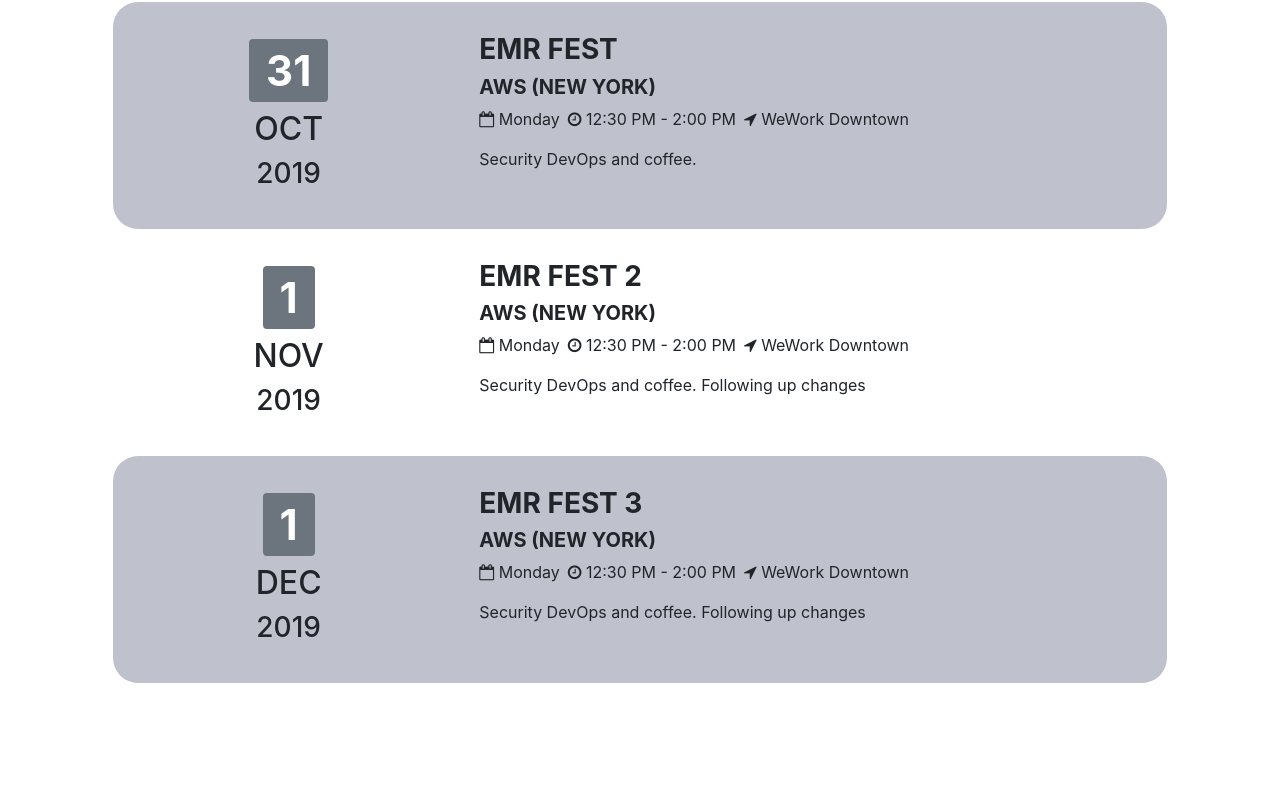
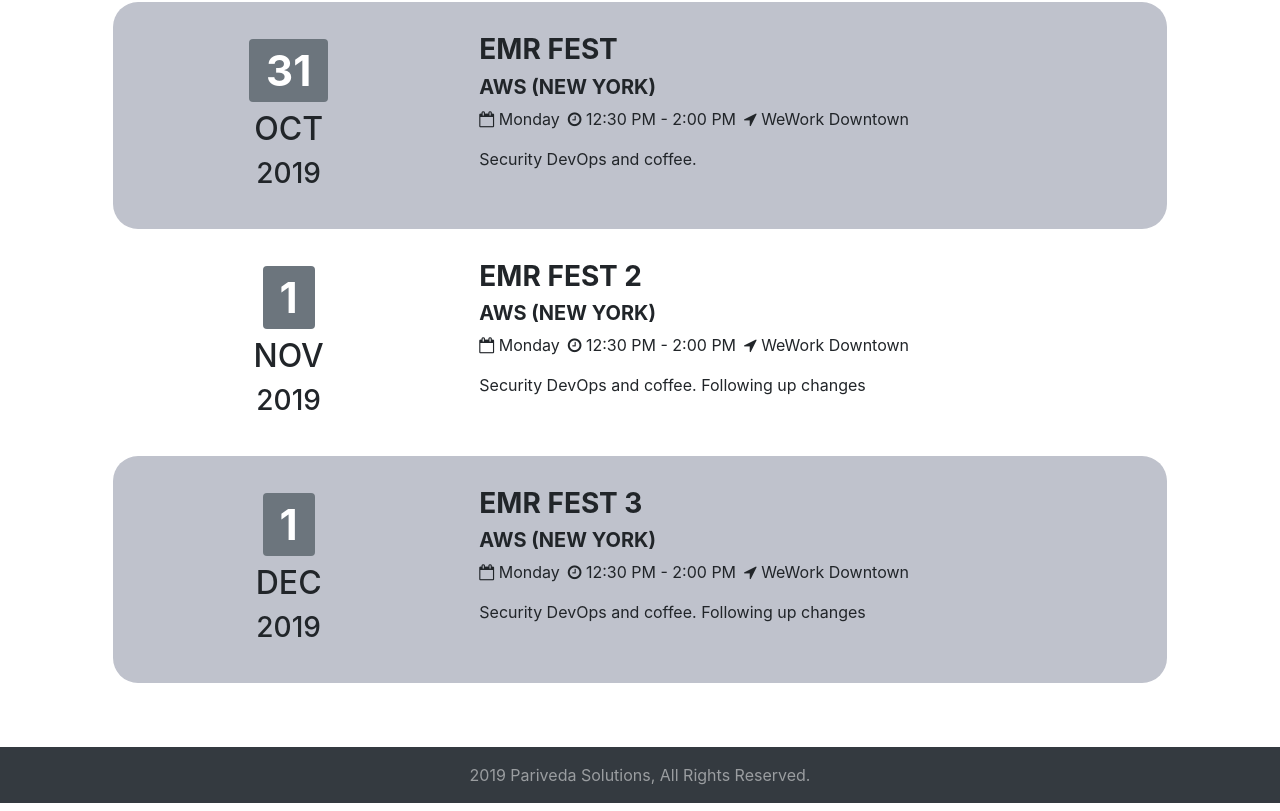
Before and after one commit to benhurley/fin-meetup, an Angular app in the folder fm-app/: page / in a window 1280 px wide. Shown: the part 928-1739 px from the top of the page. Built offline with nearby package versions, Linux system fonts and the light colour scheme.

Commit message:
[bugfix] fix footer justify :bug:

```diff
--- a/fm-app/src/app/app.component.html
+++ b/fm-app/src/app/app.component.html
@@ -39,9 +39,9 @@
         <router-outlet></router-outlet>
     </div>
     <!-- Bottom bar -->
-    <nav class="navbar fixed-bottom navbar-expand navbar-dark bg-dark">
-            <div class="navbar-nav">
-                <h5 style="color: white;">2019, All Rights Reserved</h5>
+    <nav class="navbar navbar-expand navbar-dark bg-dark" style="display: flex; justify-content: center">
+            <div class="navbar-nav nav-item" style="align-content: center">
+                    <a class="nav-item nav-link" routerLink="#">2019 Pariveda Solutions, All Rights Reserved.</a>
             </div>
     </nav>
     <!-- End of app -->
--- a/fm-app/src/app/home/home.component.html
+++ b/fm-app/src/app/home/home.component.html
@@ -180,7 +180,6 @@
             </div>
         </div>
     </div>
-    <div class="group-container"></div>
 </body>
 
 
```
